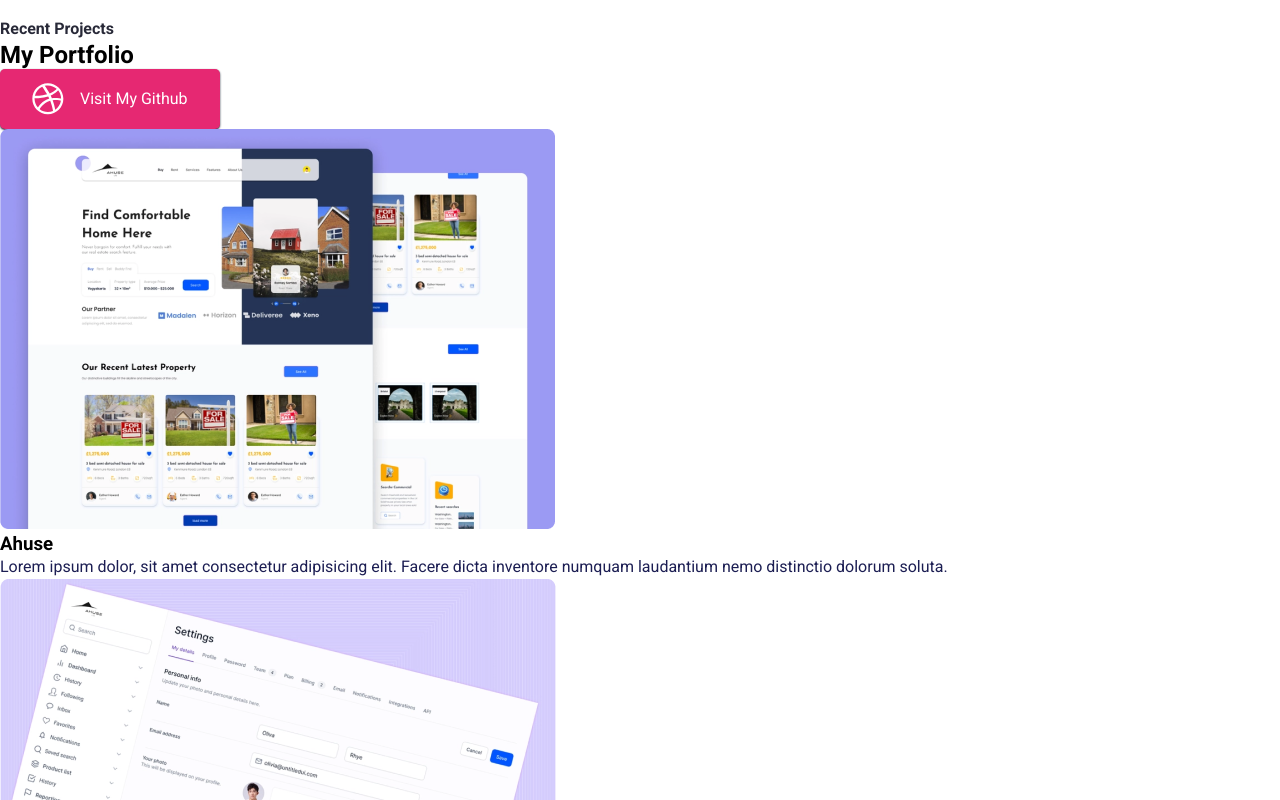
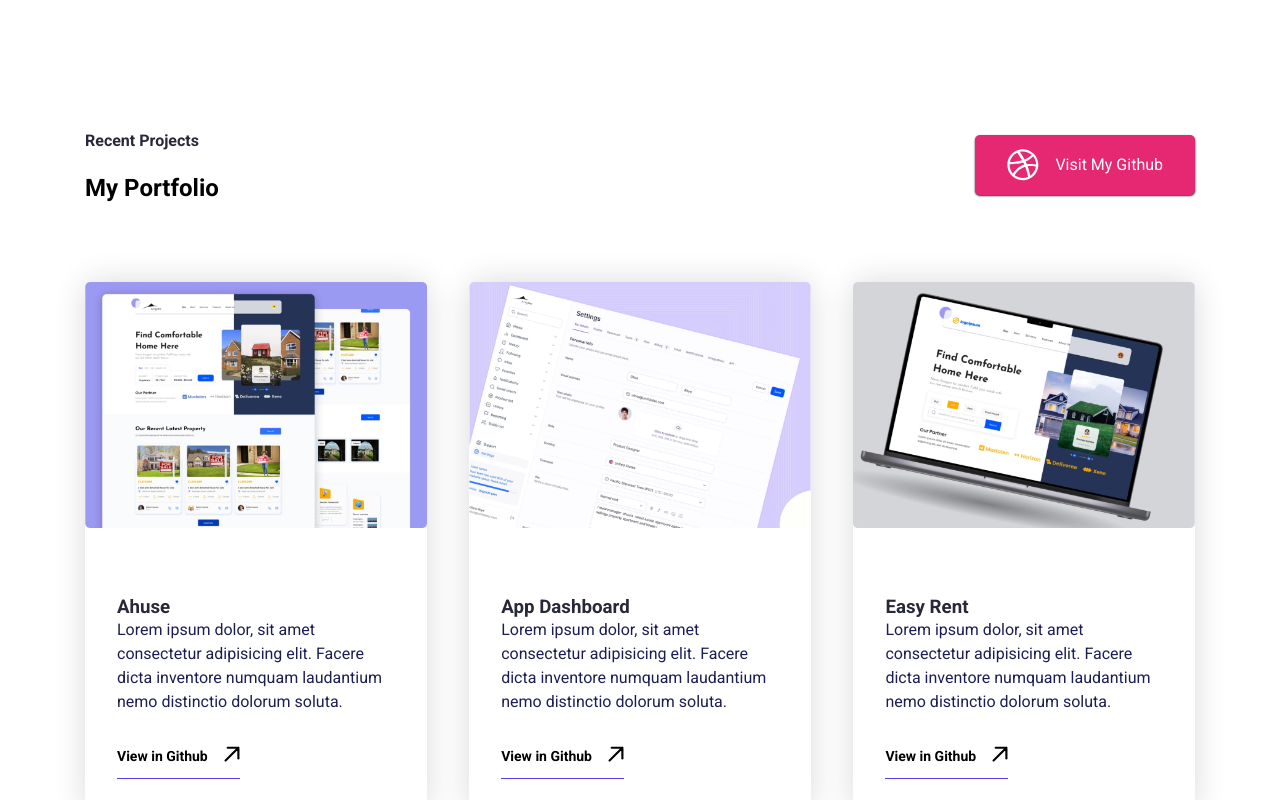
Before and after one commit to Haupt04/Porfolio-Website---React, a React (Create React App) app in the folder porfolio-website/: page / in a window 1280 px wide. Shown: the part 2600-3400 px from the top of the page. Built offline with nearby package versions, Linux system fonts and the light colour scheme.

Commit message:
Completed CSS for MyPortfolio Section

```diff
--- a/porfolio-website/src/App.css
+++ b/porfolio-website/src/App.css
@@ -372,4 +372,85 @@
   height: 100%;
 }
 
-/* About Me Section  */
+/* About Me Section End  */
+
+/* My Portfolio Starts */
+
+.portfolio--section {
+  display: flex;
+  padding: 112px 85px;
+  flex-direction: column;
+  align-items: flex-start;
+  gap:80px;
+}
+
+.portfolio--container-box {
+  display: flex;
+  justify-content: space-between;
+  align-items: center;
+  width: 100%;
+}
+
+.portfolio--container {
+  display: flex;
+  flex-direction: column;
+  align-items: flex-start;
+  gap:21.3px;
+}
+
+.portfolio--section--container {
+  display:flex;
+  align-items: center;
+  justify-content: center;
+  gap: 42.6px;
+  width: 100%;
+}
+
+.portfolio--section--img{
+  border-radius: 8px;
+  width: 100%;
+}
+.portfolio--section--img > img {
+  width: 100%;
+}
+
+.portfolio--section--card {
+  display: flex;
+  flex-direction: column;
+  align-items: flex-start;
+  gap: 32px;
+  flex: 1 0 0 ;
+  background:#fff;
+  box-shadow: 0 0 32px 0 rgb(0,0,0,0.15);
+  cursor: pointer;
+  border-top-left-radius: 12px;
+  border-top-right-radius: 12px;
+}
+
+.portfolio--section--card--content {
+  display:flex;
+  padding:32px;
+  flex-direction: column;
+  align-items: flex-start;
+  gap:32px;
+  align-self: stretch;
+}
+
+.portfolio--section--title {
+  color: var(--heading-color);
+}
+
+.portfolio--link {
+  text-decoration: none;
+  display:flex;
+  gap:16px;
+  border-bottom: 1.33px solid var(--primary);
+  padding-bottom: 10.6px;
+  font-weight: 600;
+}
+
+.portfolio--section--card:hover path {
+  stroke: #006b6a;
+}
+
+/* Portfilio Section End  */
--- a/porfolio-website/src/Pages/Home/MyPorfolio.jsx
+++ b/porfolio-website/src/Pages/Home/MyPorfolio.jsx
@@ -4,7 +4,7 @@
     return (
         <section className="portfolio--section" id="MyPortfolio">
             <div className="portfolio--container-box">
-                <div className="portfolio-container">
+                <div className="portfolio--container">
                     <p className="sub--title">Recent Projects</p>
                     <h2 className="section--heading">My Portfolio</h2>
                 </div>
@@ -39,7 +39,24 @@
                                 <h3 className="portfolio--section--title">{item.title}</h3>
                                 <p className="text-md">{item.description}</p>
                             </div>
-                            <p className="text-sm portfolio--link"></p>
+                            <p className="text-sm portfolio--link">
+                                {item.link}
+                                <svg
+                                xmlns="http://www.w3.org/2000/svg"
+                                width="16"
+                                height="16"
+                                viewBox="0 0 20 19"
+                                fill="none"
+                                >
+                                <path
+                                    d="M4.66667 1.66675H18V15.0001M18 1.66675L2 17.6667L18 1.66675Z"
+                                    stroke="currentColor"
+                                    stroke-width="2.66667"
+                                    stroke-linecap="round"
+                                    stroke-linejoin="round"
+                                />
+                                </svg>
+                            </p>
                         </div>
 
                     </div>
```
